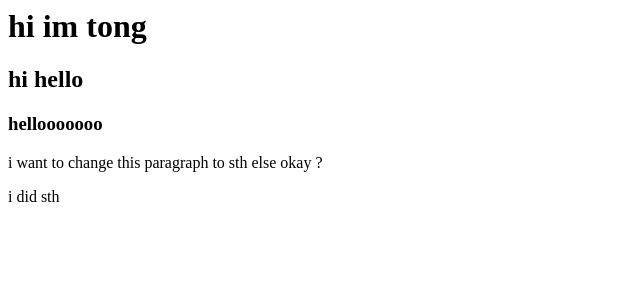
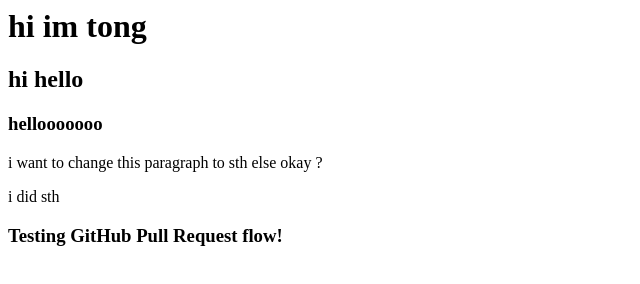
Before and after one commit to heisernbergg0942/git-lab-01, a plain HTML site: page index.html in a window 1280 px wide. Shown: the whole page, without its empty margins (0-640 px from the left). Drawn offline with Linux system fonts and the light colour scheme.

Commit message:
Add heading to test PR flow

```diff
--- a/index.html
+++ b/index.html
@@ -7,3 +7,5 @@
 <p>i want to change this paragraph to sth else okay ?</p>
 
 <div>i did sth</div>
+
+<h3>Testing GitHub Pull Request flow!</h3>
```
